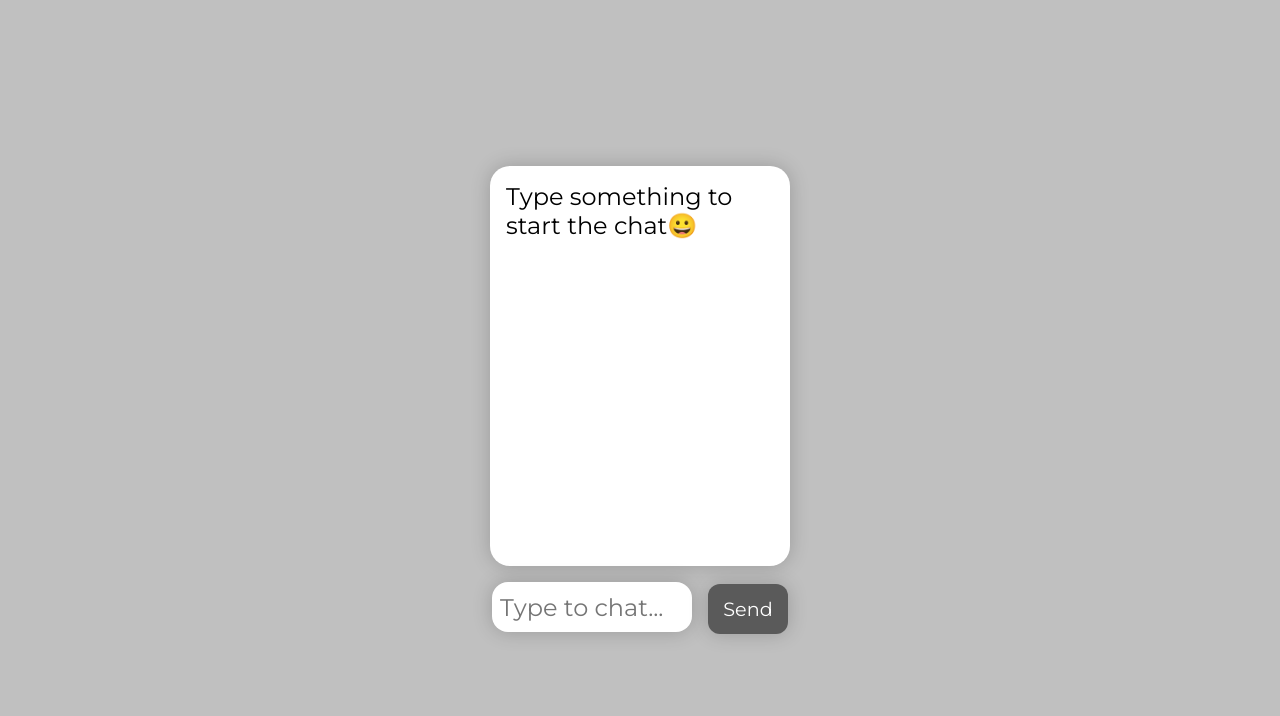
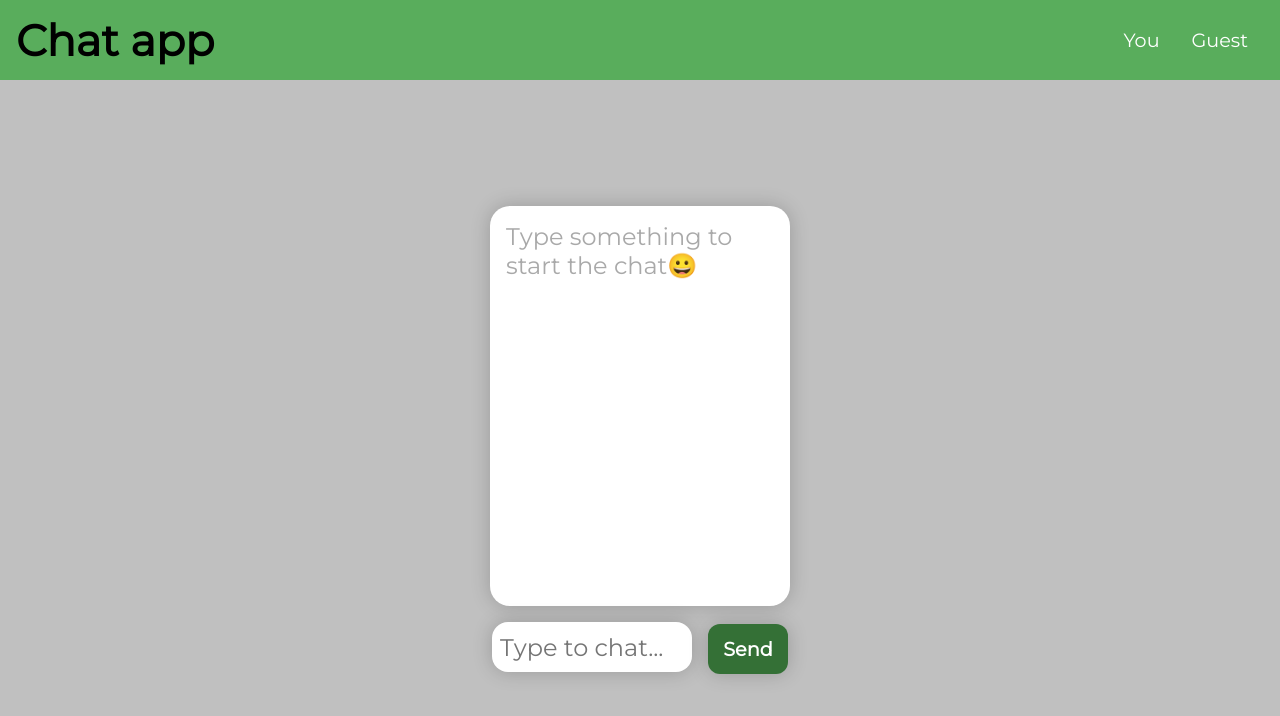
Before and after one commit to visua77/quickchannel-codetest, a React (Create React App) app: page / in a window 1280 px wide. Shown: the top 716 px of the page. Built offline with nearby package versions, Linux system fonts and the light colour scheme.

Commit message:
working on users

```diff
--- a/src/App.js
+++ b/src/App.js
@@ -1,17 +1,27 @@
 import React,{useState, useEffect} from 'react'
 import Chat from './components/Chat'
 import InputMsg from './components/InputMsg'
+import Header from './components/Header'
 
 const App=()=> {
 
-  const [chatHistory, setChatHistory] = useState([])
+  const [users, setUsers] = useState(['You','Guest'])
+  const [user, setUser] = useState()
+  const [chatHistory, setChatHistory] = useState([{
+    userName:undefined,
+    msg: undefined
+  }])
   const [chatMsg, setChatMsg] = useState('')
 
-  console.log(chatMsg)
+  console.log('msg',chatMsg)
+  console.log('usr',user)
 
   const handleSubmit = (e)=> {
     e.preventDefault()
-    if(chatMsg!=='')setChatHistory(prevState => [...chatHistory, chatMsg])
+    if(chatMsg!=='')setChatHistory(prevState => [...chatHistory, {
+      userName: user,
+      msg: chatMsg
+    }])
     setChatMsg('')
     console.log('chatmsg',chatMsg)
   }
@@ -21,11 +31,12 @@ const App=()=> {
   },[])
 
   return (
+    <><Header users={users} setUser={setUser} />
     <div className="main">
-      <Chat chatHistory={chatHistory} />
+      <Chat chatHistory={chatHistory} users={users} user={user} />
       <InputMsg setChatMsg={setChatMsg} handleSubmit={handleSubmit}  />
-
     </div>
+    </>
   )
 }
 
--- a/src/components/Chat.js
+++ b/src/components/Chat.js
@@ -1,12 +1,15 @@
 import React from 'react'
 
-const Chat = ({chatHistory})=> {
+const Chat = ({chatHistory,users,user})=> {
 
     return(
         <div className="chat-card">
             <div className="container">
-                {chatHistory.length ? chatHistory.map(msg=> (
-                    <p key={Math.random()}className="msg-item">{msg}</p>
+                {user !== undefined  ? chatHistory.map(msg=> (
+                    <div key={Math.floor(Math.random())}>
+                        <span className="user">{msg.userName}:</span>
+                        <p className="msg-item">{msg.msg !== '' ? msg.msg :null}</p>
+                    </div>
                 )):<p>Type something to start the chat😀</p>}
             </div>
         </div>
--- /dev/null
+++ b/src/components/Header.js
@@ -0,0 +1,12 @@
+import React from 'react'
+import Users from './Users'
+
+const Header = ({users,setUser})=>{
+    return(
+        <div className="header-nav">
+            <h1>Chat app</h1>
+            <Users users={users} setUser={setUser} /></div>
+    )
+}
+
+export default Header
--- /dev/null
+++ b/src/components/Users.js
@@ -0,0 +1,11 @@
+import React from 'react'
+
+const Users = ({users,setUser})=> {
+    return(
+        <nav>
+        {users.map(usr=>(<span key={usr} className="user-nav"onClick={()=> setUser(usr)}>{usr}</span>))}
+        </nav>
+    )
+}
+
+export default Users
--- a/src/index.css
+++ b/src/index.css
@@ -11,9 +11,14 @@ body {
   background-color: silver;
 }
 
+h1 {
+  font-size: 2.7rem;
+}
+
 input {
   font-size: 1.5rem;
   height:50px;
+  color:rgb(89, 173, 92);
   border-radius: 16px;
   padding:.5rem;
   margin-top: 1rem;
@@ -22,11 +27,17 @@ input {
   box-shadow: 0 0 20px 0 rgba(0, 0, 0, .2);
 }
 
+input:focus {
+  outline: none;
+  box-shadow: 0 0 10px 0 rgba(135, 255, 175, 0.5);
+}
+
 button {
   width:80px;
   height:50px;
   font-size: 1.2rem;
-  background-color: rgb(90, 90, 90);
+  font-weight: 700;
+  background-color:rgb(52, 112, 54);
   box-shadow: 0 0 20px 0 rgba(0, 0, 0, .2);
   color:white;
   padding:.5rem;
@@ -34,15 +45,47 @@ button {
   border-radius: 12px;
   border:none;
   cursor: pointer;
-  transition: all ease-in-out .3s;
+  transition: all ease-in-out .2s;
+}
+
+button:focus {
+  outline:none;
+  box-shadow: 0 0 10px 0 rgba(83, 185, 117, 0.7);
+
 }
 
 button:hover {
-  background-color: rgb(29, 29, 29);
+  font-size: 1.3rem;
+  font-weight: 700;
+  background-color: rgb(89, 173, 92);
+  color: rgb(56, 56, 56);
+}
+
+p {
+  color:darkgray;
+}
+
+.header-nav {
+  display:flex;
+  justify-content: space-between;
+  align-items: center;
+  padding:1rem;
+  width:100%;
+  height:80px;
+  background-color: rgb(89, 173, 92);
+
+}
+
+.user-nav {
+  font-size: 1.2rem;
+  margin:1rem;
+  color:white;
+  font-weight: 400;
+  cursor: pointer;
 }
 
 .main {
-  height:100vh;
+  height:90vh;
   width:100vw;
   display:flex;
   flex-direction: column;
@@ -71,7 +114,13 @@ button:hover {
   margin:.5rem;
   font-size: 1.3rem;
   box-shadow: 0 0 20px 0 rgba(0, 0, 0, .2);
-  color:gray;
+  color:rgb(89, 173, 92);
   padding:.6rem;
   border-radius: 15px;
 }
+
+.user {
+  font-size: 1rem;
+  color: silver;
+  display: inline-block;
+}
```
Also changed, not shown: 1 other file (tests, documents, lock files or other folders).
